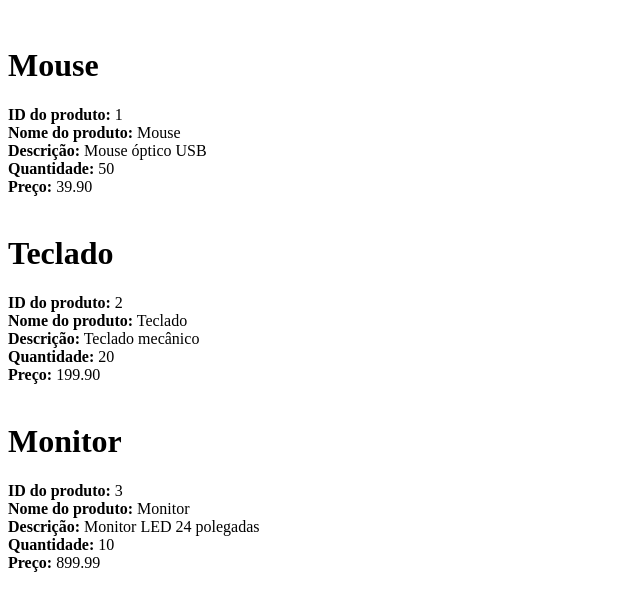
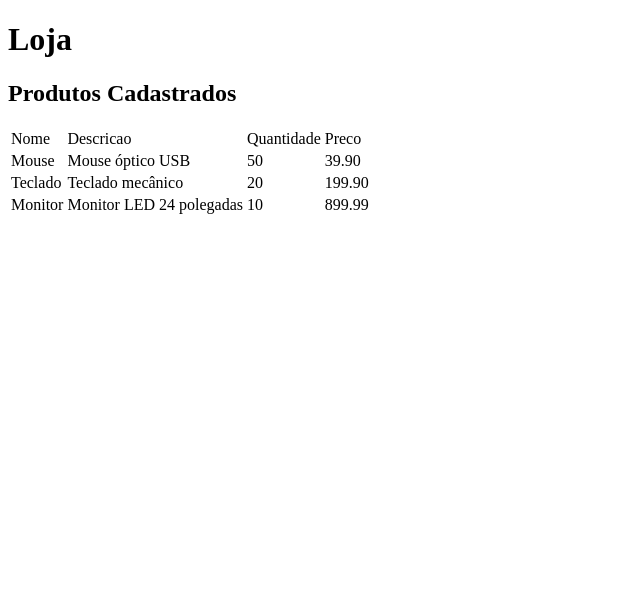
Before and after one commit to Gobato15/loja, a PHP site: page / in a window 1280 px wide. Shown: the top 611 px of the page, without its empty margins (0-640 px from the left). Run offline with PHP 8.4, Linux system fonts and the light colour scheme; data comes from the database, SQL or seed files in the repository.

Commit message:
Refatoração do código atividade 2.

```diff
--- a/index.php
+++ b/index.php
@@ -1,23 +1,42 @@
 <?php
-include_once "config/database.php";
+include_once "objetos/ProdutosController.php";
 
-$banco = new Database();
-$bd = $banco->conectar();
+$controller = new ProdutosController();
+$produtos = $controller->index();
+global $produtos;
 
-if ($bd) {
-    $sql = "SELECT * FROM produtos";
-    $resultado = $bd->query($sql);
-    $resultado ->execute();
-    $resultado = $resultado->fetchAll(PDO::FETCH_ASSOC);
+?>
 
-    foreach ($resultado as $produtos) {
-        echo "<br><h1>". $produtos['nome'] . "</h1>";
-        echo "<strong>ID do produto:</strong> " . $produtos['id'] . "<br>";
-        echo "<strong>Nome do produto:</strong> " . $produtos['nome'] . "<br>";
-        echo "<strong>Descrição:</strong> " . $produtos['descricao'] . "<br>";
-        echo "<strong>Quantidade:</strong> " . $produtos['quantidade'] . "<br>";
-        echo "<strong>Preço:</strong> " . $produtos['preco'] . "<br>";
-    }
-}else{
-    echo "Falha ao conectar banco";
-}
+<!doctype html>
+<html lang="pt-br">
+<head>
+    <meta charset="UTF-8">
+    <meta name="viewport" content="width=device-width, initial-scale=1">
+    <title>Loja</title>
+</head>
+<body>
+<h1>Loja</h1>
+<h2>Produtos Cadastrados</h2>
+
+<table>
+    <td>Nome</td>
+    <td>Descricao</td>
+    <td>Quantidade</td>
+    <td>Preco</td>
+    </tr>
+    <?php if($produtos) :?>
+        <?php foreach($produtos as $produto) :?>
+            <tr>
+                <td><?php echo $produto ->nome; ?></td>
+                <td><?php echo $produto ->descricao; ?></td>
+                <td><?php echo $produto ->quantidade; ?></td>
+                <td><?php echo $produto ->preco; ?></td>
+            </tr>
+        <?php endforeach; ?>
+    <?php endif; ?>
+
+</table>
+
+</body>
+
+</html>
--- /dev/null
+++ b/objetos/ProdutosController.php
@@ -0,0 +1,23 @@
+<?php
+
+include_once "config/database.php";
+include_once "produtos.php";
+
+class ProdutosController
+{
+    private $bd;
+    private $produtos;
+
+    public function __construct()
+    {
+        $banco = new Database();
+        $this->bd = $banco->conectar();
+        $this->produtos = new Produtos($this->bd);
+    }
+
+    public function index()
+    {
+        return $this->produtos->lerTodos();
+
+    }
+}
--- /dev/null
+++ b/objetos/produtos.php
@@ -0,0 +1,25 @@
+<?php
+
+Class produtos
+{
+    public $nome;
+    public $descricao;
+    public $quantidade;
+    public $preco;
+    private $bd;
+    public function __construct($bd)
+    {
+        $this->bd = $bd;
+    }
+
+    public function lerTodos()
+    {
+        $sql = "SELECT * FROM produtos";
+        $resultado = $this->bd->query($sql);
+        $resultado->execute();
+
+        return $resultado->fetchall(PDO::FETCH_OBJ);
+
+    }
+
+}
```
